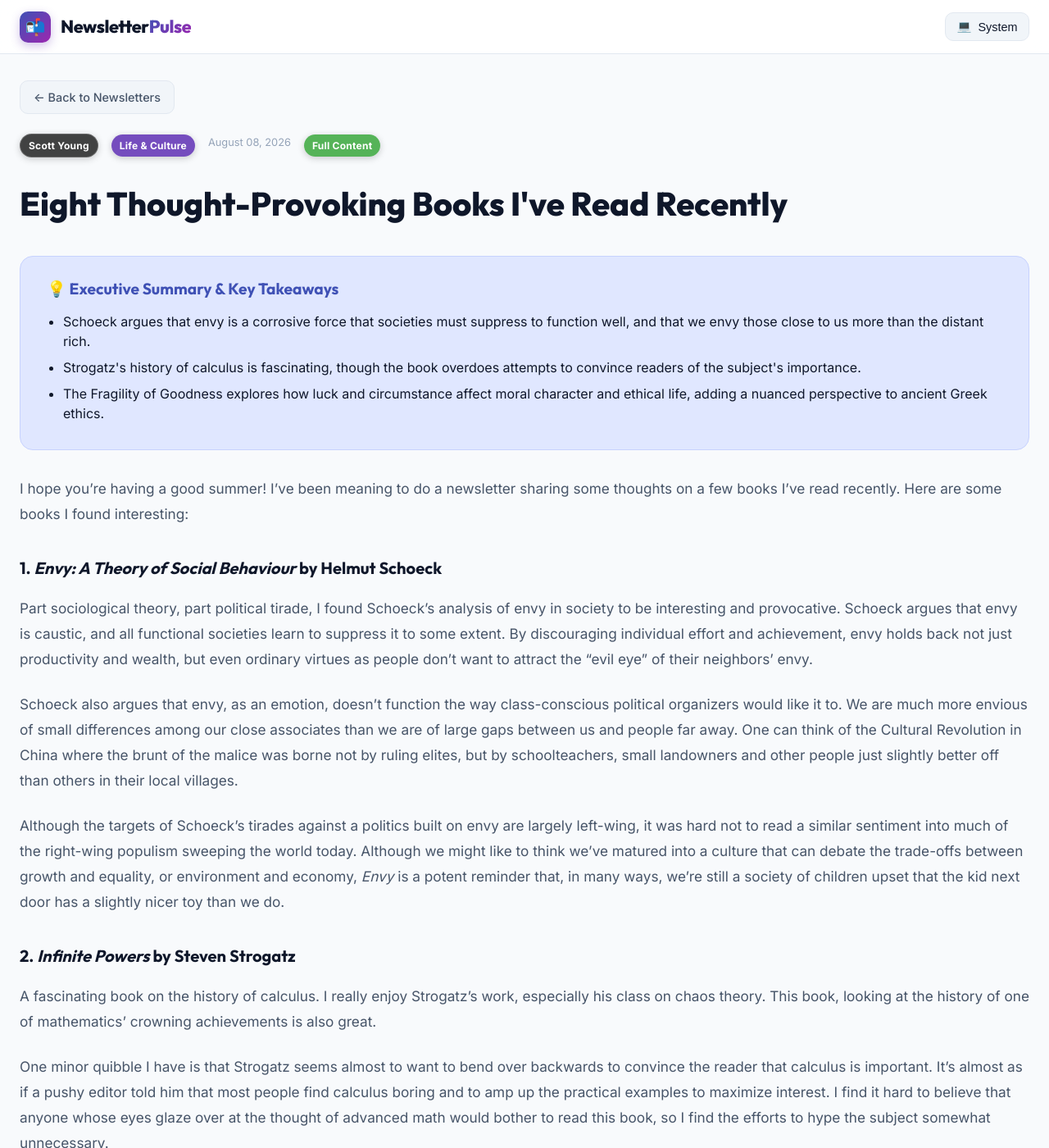
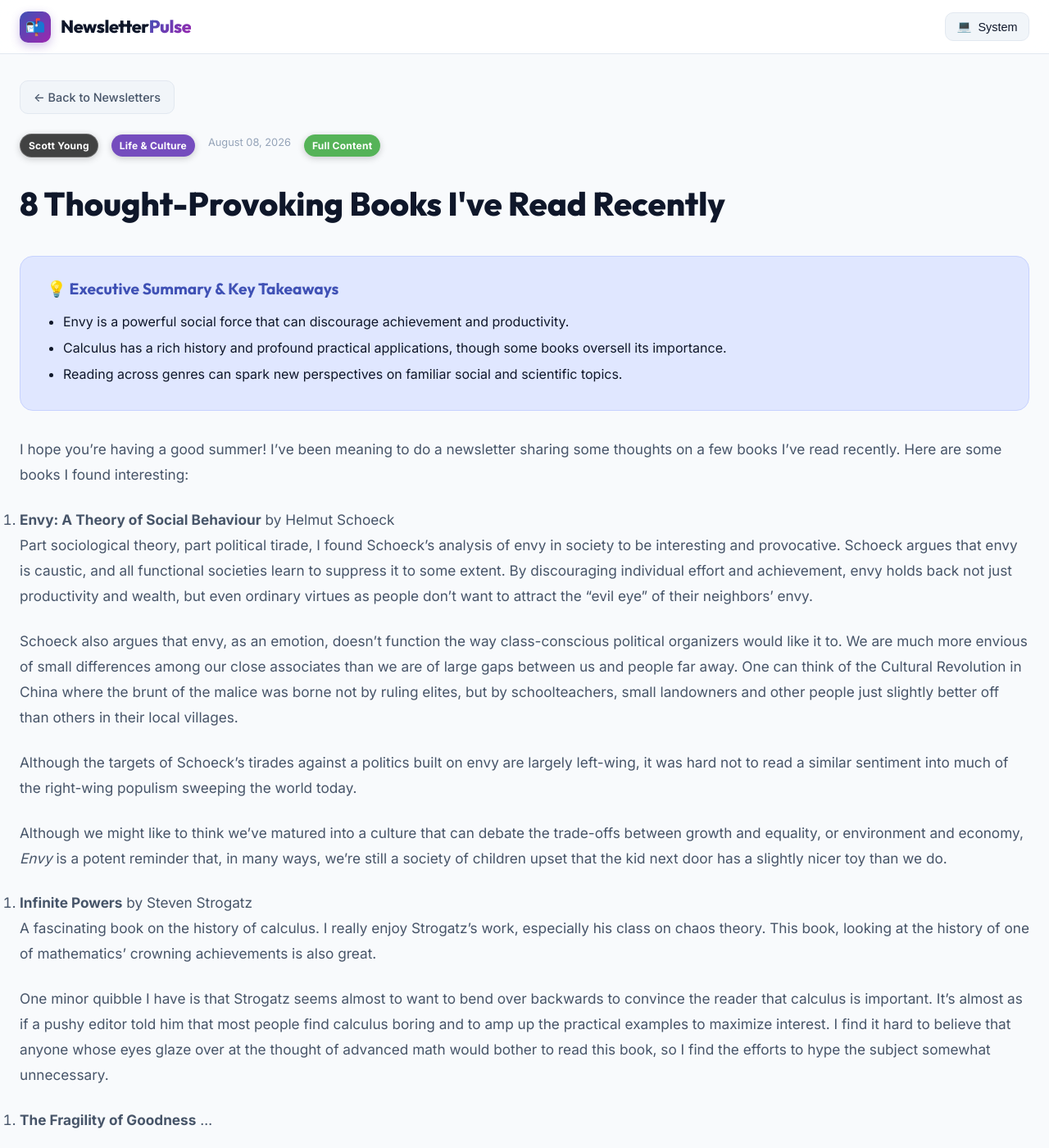
Before and after one commit to vampcoder/daily-newsletters, a Jekyll site: the page built from _posts/2026-08-08-8-thought-provoking-books-ive-read-recently.md, in a window 1280 px wide and 1400 px high. Shown: the whole window at 82% size. Built offline with Jekyll 4.4.1, drawn with Linux system fonts in a browser that asks for light colours; some of the changed text lies outside the part shown.

Commit message:
Update newsletter: 8 Thought-provoking books I've read recently

```diff
--- a/_posts/2026-08-08-8-thought-provoking-books-ive-read-recently.md
+++ b/_posts/2026-08-08-8-thought-provoking-books-ive-read-recently.md
@@ -1,35 +1,35 @@
 ---
 layout: post
-title: "Eight Thought-Provoking Books I've Read Recently"
+title: "8 Thought-Provoking Books I've Read Recently"
 date: 2026-08-08 15:34:27 +0000
 source: "Scott Young"
 category: "Life & Culture"
-excerpt: "In this newsletter, Scott Young shares brief but insightful reflections on a selection of recent reads, ranging from a sociological analysis of envy to a history of calculus. Each book is examined for the ideas it provokes, making this a great list for curious readers."
+excerpt: "In this newsletter, Scott Young shares his thoughts on a selection of recent reads, including a provocative analysis of envy in society and a history of calculus. He offers personal reflections on each book, balancing praise with critical observations."
 theme_gradient: "linear-gradient(135deg, #4caf50 0%, #388e3c 100%)"
 image: "https://www.scotthyoung.com/blog/wp-content/uploads/2026/08/51jzt8cSl3L._SL1400_-667x1024.jpg"
 is_summary: false
 key_takeaways:
-  - "Schoeck argues that envy is a corrosive force that societies must suppress to function well, and that we envy those close to us more than the distant rich."
-  - "Strogatz's history of calculus is fascinating, though the book overdoes attempts to convince readers of the subject's importance."
-  - "The Fragility of Goodness explores how luck and circumstance affect moral character and ethical life, adding a nuanced perspective to ancient Greek ethics."
+  - "Envy is a powerful social force that can discourage achievement and productivity."
+  - "Calculus has a rich history and profound practical applications, though some books oversell its importance."
+  - "Reading across genres can spark new perspectives on familiar social and scientific topics."
 ---
 
 I hope you’re having a good summer! I’ve been meaning to do a newsletter sharing some thoughts on a few books I’ve read recently. Here are some books I found interesting:
 
-### 1. *Envy: A Theory of Social Behaviour* by Helmut Schoeck
+1. **Envy: A Theory of Social Behaviour** by Helmut Schoeck
 
 Part sociological theory, part political tirade, I found Schoeck’s analysis of envy in society to be interesting and provocative. Schoeck argues that envy is caustic, and all functional societies learn to suppress it to some extent. By discouraging individual effort and achievement, envy holds back not just productivity and wealth, but even ordinary virtues as people don’t want to attract the “evil eye” of their neighbors’ envy.
 
 Schoeck also argues that envy, as an emotion, doesn’t function the way class-conscious political organizers would like it to. We are much more envious of small differences among our close associates than we are of large gaps between us and people far away. One can think of the Cultural Revolution in China where the brunt of the malice was borne not by ruling elites, but by schoolteachers, small landowners and other people just slightly better off than others in their local villages.
 
-Although the targets of Schoeck’s tirades against a politics built on envy are largely left-wing, it was hard not to read a similar sentiment into much of the right-wing populism sweeping the world today. Although we might like to think we’ve matured into a culture that can debate the trade-offs between growth and equality, or environment and economy, *Envy* is a potent reminder that, in many ways, we’re still a society of children upset that the kid next door has a slightly nicer toy than we do.
+Although the targets of Schoeck’s tirades against a politics built on envy are largely left-wing, it was hard not to read a similar sentiment into much of the right-wing populism sweeping the world today.
 
-### 2. *Infinite Powers* by Steven Strogatz
+Although we might like to think we’ve matured into a culture that can debate the trade-offs between growth and equality, or environment and economy, *Envy* is a potent reminder that, in many ways, we’re still a society of children upset that the kid next door has a slightly nicer toy than we do.
+
+2. **Infinite Powers** by Steven Strogatz
 
 A fascinating book on the history of calculus. I really enjoy Strogatz’s work, especially his class on chaos theory. This book, looking at the history of one of mathematics’ crowning achievements is also great.
 
 One minor quibble I have is that Strogatz seems almost to want to bend over backwards to convince the reader that calculus is important. It’s almost as if a pushy editor told him that most people find calculus boring and to amp up the practical examples to maximize interest. I find it hard to believe that anyone whose eyes glaze over at the thought of advanced math would bother to read this book, so I find the efforts to hype the subject somewhat unnecessary.
 
-### 3. *The Fragility of Goodness* by Martha Nussbaum
-
-While I haven’t finished this one yet, it offers a compelling look at how luck and vulnerability shape our moral lives. Nussbaum challenges the idea that virtue is self-sufficient, arguing instead that good character can be undone by circumstances beyond our control. It’s a dense read, but a rewarding one for anyone interested in philosophy and ethics.
+3. **The Fragility of Goodness** …
```
